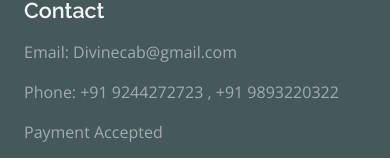
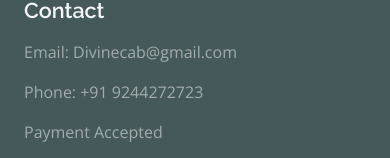
Before and after one commit to SoniyaLashkari/Divinecabs, a plain HTML site: page index.html in a window 390 px wide. Shown: the part 8931-9089 px from the top of the page. Drawn offline with nearby package versions, Linux system fonts and the light colour scheme.

Commit message:
Remove mobile number

```diff
--- a/index.html
+++ b/index.html
@@ -1093,7 +1093,7 @@
             <h4 class="text-light mb-3">Contact</h4>
             <!-- <p>Address: 101 Dwarkapuri Indore</p> -->
             <p>Email: Divinecab@gmail.com</p>
-            <p>Phone: +91 9244272723 , +91 9893220322</p>
+            <p>Phone: +91 9244272723</p>
             <p>Payment Accepted</p>
             <img src="img/payment.png" class="img-fluid" alt="" />
           </div>
```
